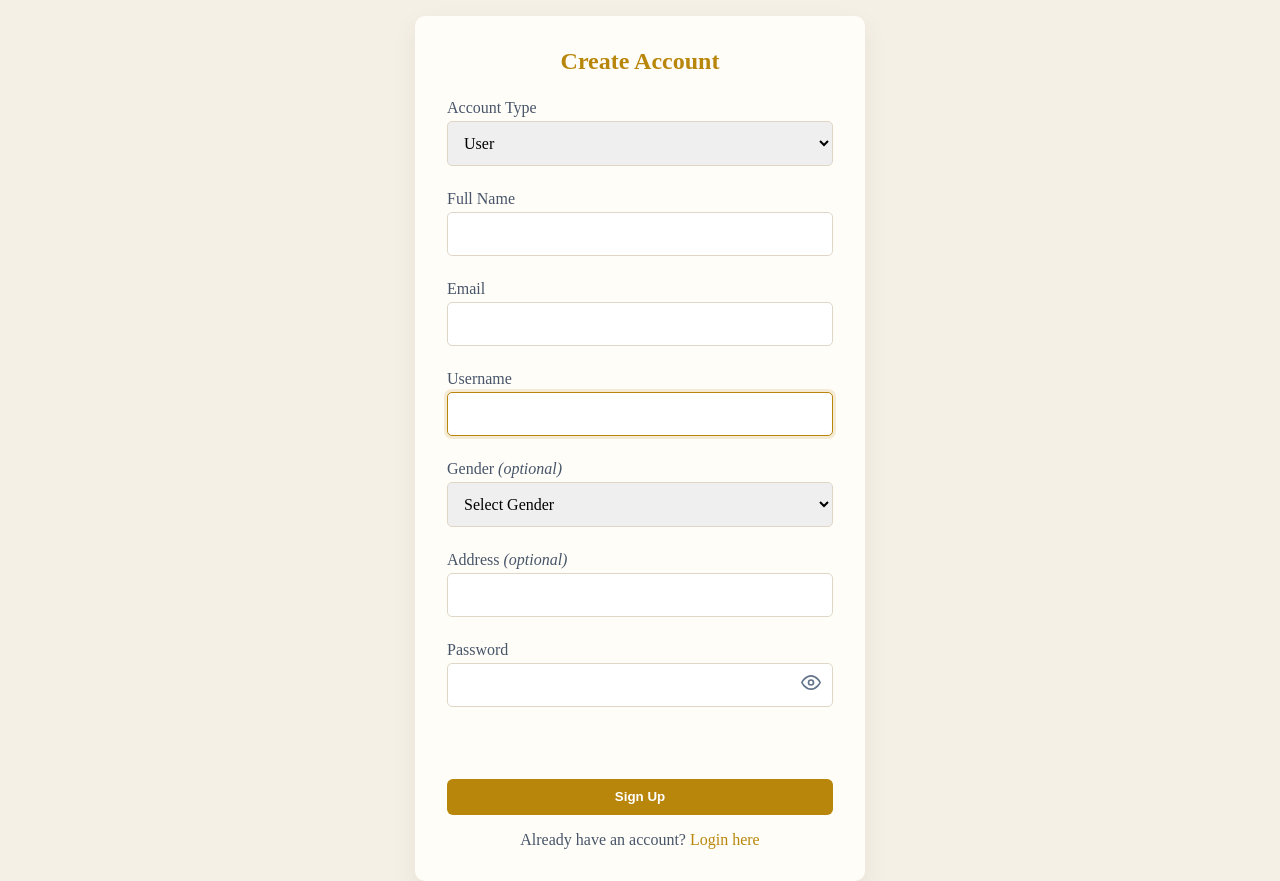
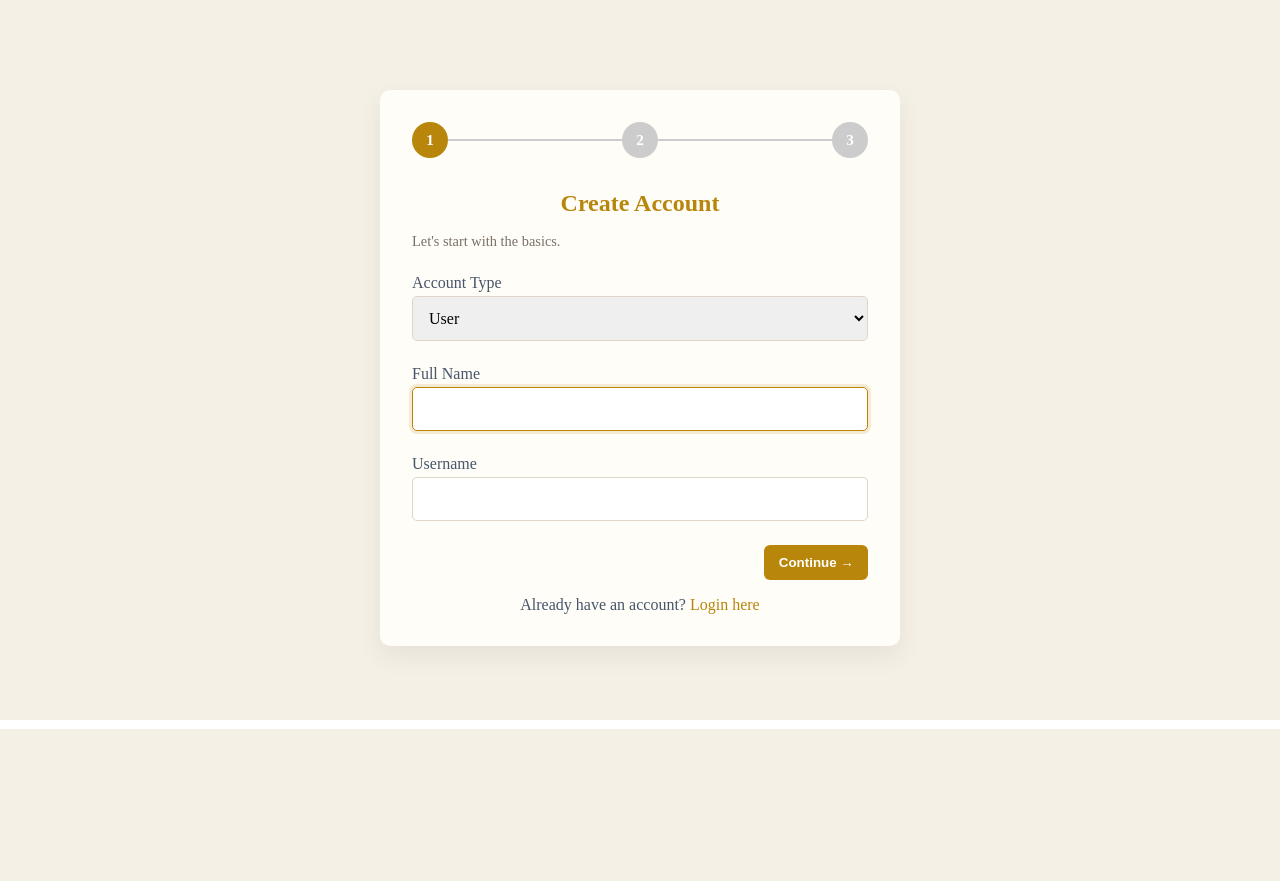
Before and after one commit to sz-747/Glint, a Flask app: page /signup in a window 1280 px wide. Shown: the part 71-952 px from the top of the page. After the commit the page ends 800 px from the top, so only its background shows below. Run offline with Flask 3, Linux system fonts and the light colour scheme.

Commit message:
refactor: changed to a phased signup form for better ux

```diff
--- a/static/style.css
+++ b/static/style.css
@@ -126,6 +126,7 @@
 
 .password-wrapper {
   position: relative;
+  width: 100%;
 }
 
 .password-wrapper input {
@@ -1386,3 +1387,100 @@
     margin: 0 auto;
   }
 }
+
+/* ===== Multi-step Signup ===== */
+.auth-card-wide {
+  max-width: 520px;
+}
+
+.step-indicator {
+  display: flex;
+  align-items: center;
+  justify-content: center;
+  gap: 0;
+  margin-bottom: 2rem;
+}
+
+.step-circle {
+  width: 36px;
+  height: 36px;
+  border-radius: 50%;
+  background: #ccc;
+  color: #fff;
+  font-weight: 700;
+  font-size: 0.95rem;
+  display: flex;
+  align-items: center;
+  justify-content: center;
+  flex-shrink: 0;
+  transition: background 0.3s;
+}
+
+.step-circle.active {
+  background: var(--brand);
+}
+
+.step-circle.completed {
+  background: var(--brand-dark);
+}
+
+.step-line {
+  flex: 1;
+  height: 2px;
+  background: #ccc;
+  min-width: 60px;
+  transition: background 0.3s;
+}
+
+.step-line.completed {
+  background: var(--brand-dark);
+}
+
+.form-step {
+  display: none;
+}
+
+.form-step.active {
+  display: block;
+}
+
+.step-subtitle {
+  color: var(--text-muted);
+  font-size: 0.9rem;
+  margin-bottom: 1.5rem;
+  margin-top: -0.5rem;
+}
+
+.step-nav {
+  display: flex;
+  justify-content: space-between;
+  align-items: center;
+  margin-top: 1.5rem;
+}
+
+.step-nav-end {
+  justify-content: flex-end;
+}
+
+.optional-badge {
+  font-size: 0.7rem;
+  font-weight: 600;
+  background: var(--bg-panel);
+  color: var(--text-muted);
+  border: 1px solid #ccc;
+  border-radius: 4px;
+  padding: 2px 7px;
+  vertical-align: middle;
+  margin-left: 6px;
+}
+
+/* Override auth-card full-width submit button for multi-step nav */
+.auth-card .step-nav .btn-primary {
+  width: auto;
+  margin-top: 0;
+}
+
+.auth-card .step-nav .btn-secondary {
+  width: auto;
+  margin-top: 0;
+}
--- a/templates/signup.html
+++ b/templates/signup.html
@@ -7,17 +7,28 @@
 <!-- Main content block for signup page -->
 {% block content %}
 <div class="auth-container">
-    <div class="auth-card">
-        <!-- Page heading for user orientation -->
-        <h2>Create Account</h2>
+    <div class="auth-card auth-card-wide">
+        <!-- Step indicator: 3 circles connected by lines -->
+        <div class="step-indicator">
+            <div class="step-circle active" id="circle-1">1</div>
+            <div class="step-line" id="line-1"></div>
+            <div class="step-circle" id="circle-2">2</div>
+            <div class="step-line" id="line-2"></div>
+            <div class="step-circle" id="circle-3">3</div>
+        </div>
 
         <!--
-        Signup form using POST method for security
-        action="{{ url_for('signup') }}" ensures form submits to /signup route
-        Data is sent securely in request body, not URL
+        Signup form using POST method for security.
+        All steps are inside one form so all field values are submitted together.
         -->
-        <form method="POST" action="{{ url_for('signup') }}">
-            <!-- Role selection dropdown -->
+        <form method="POST" action="{{ url_for('signup') }}" id="signup-form" novalidate>
+
+            <!-- ===== STEP 1: Account details ===== -->
+            <div class="form-step active" id="step-1">
+                <h2>Create Account</h2>
+                <p class="step-subtitle">Let's start with the basics.</p>
+
+                <!-- Account type selection -->
                 <div class="form-group">
                     <label for="role">Account Type</label>
                     <select id="role" name="role" required>
@@ -26,35 +37,59 @@
                     </select>
                 </div>
 
-            <!-- Identity Group -->
+                <!-- Full name -->
                 <div class="form-group">
                     <label for="name">Full Name</label>
-                <input type="text" id="name" name="name" required>
+                    <input type="text" id="name" name="name" required autofocus>
                 </div>
 
+                <!-- Username -->
+                <div class="form-group">
+                    <label for="username">Username</label>
+                    <input type="text" id="username" name="username" required>
+                </div>
+
+                <div class="step-nav step-nav-end">
+                    <button type="button" class="btn-primary" onclick="nextStep(1)">Continue &rarr;</button>
+                </div>
+            </div>
+
+            <!-- ===== STEP 2: Security ===== -->
+            <div class="form-step" id="step-2">
+                <h2>Sign In Details</h2>
+                <p class="step-subtitle">How will you log in?</p>
+
+                <!-- Email -->
                 <div class="form-group">
                     <label for="email">Email</label>
-                <input type="text" id="email" name="email" required>
+                    <div class="password-wrapper">
+                        <input type="email" id="email" name="email" required>
+                    </div>
                 </div>
 
+                <!-- Password with visibility toggle -->
                 <div class="form-group">
-                <label for="username">Username</label>
-                <!--
-                - type="text" for username input
-                - id="username" connects label to input for accessibility (clicking label focuses input)
-                - name="username" is the key Flask retrieves via request.form.get('username')
-                - required attribute prevents submission with empty username
-                - autofocus puts cursor in this field immediately for better UX
-                -->
-                <input type="text" id="username" name="username" required autofocus>
-
-                <!--
-                Small hint text to inform users about admin role assignment
-                This relates to the logic in app.py: role = 'admin' if 'admin' in username.lower() else 'user'
-                -->
+                    <label for="password">Password</label>
+                    <div class="password-wrapper">
+                        <input type="password" id="password" name="password" required minlength="6" autocomplete="new-password">
+                        <button type="button" class="password-toggle" onclick="togglePassword('password', this)">
+                            <svg xmlns="http://www.w3.org/2000/svg" width="20" height="20" viewBox="0 0 24 24" fill="none" stroke="currentColor" stroke-width="2" stroke-linecap="round" stroke-linejoin="round"><path d="M1 12s4-8 11-8 11 8 11 8-4 8-11 8-11-8-11-8z"></path><circle cx="12" cy="12" r="3"></circle></svg>
+                        </button>
+                    </div>
                 </div>
 
-            <!-- Profile Group -->
+                <div class="step-nav">
+                    <button type="button" class="btn-secondary" onclick="prevStep(2)">&larr; Back</button>
+                    <button type="button" class="btn-primary" onclick="nextStep(2)">Continue &rarr;</button>
+                </div>
+            </div>
+
+            <!-- ===== STEP 3: Optional profile info ===== -->
+            <div class="form-step" id="step-3">
+                <h2>Profile <span class="optional-badge">Optional</span></h2>
+                <p class="step-subtitle">Add a bit more about yourself — you can skip this.</p>
+
+                <!-- Gender (optional) -->
                 <div class="form-group">
                     <label for="gender">Gender <i>(optional)</i></label>
                     <select id="gender" name="gender">
@@ -66,35 +101,69 @@
                     </select>
                 </div>
 
+                <!-- Address (optional) -->
                 <div class="form-group">
                     <label for="address">Address <i>(optional)</i></label>
                     <input type="text" id="address" name="address">
                 </div>
 
-            <!-- Security Group -->
-            <div class="form-group">
-                <label for="password">Password</label>
-                <!--
-                - type="password" masks the input for security
-                - name="password" matches request.form.get('password') in app.py
-                - required ensures user cannot submit without password
-                - minlength="6" enforces minimum password length for basic security
-                  (HTML5 validation happens before form submission)
-                -->
-                <div class="password-wrapper">
-                    <input type="password" id="password" name="password" required minlength="6" autocomplete="new-password">
-                    <button type="button" class="password-toggle" onclick="togglePassword('password', this)">
-                        <svg xmlns="http://www.w3.org/2000/svg" width="20" height="20" viewBox="0 0 24 24" fill="none" stroke="currentColor" stroke-width="2" stroke-linecap="round" stroke-linejoin="round"><path d="M1 12s4-8 11-8 11 8 11 8-4 8-11 8-11-8-11-8z"></path><circle cx="12" cy="12" r="3"></circle></svg>
-                    </button>
+                <div class="step-nav">
+                    <button type="button" class="btn-secondary" onclick="prevStep(3)">&larr; Back</button>
+                    <button type="submit" class="btn-primary">Sign Up</button>
                 </div>
             </div>
 
-            <!-- Submit button to create new account -->
-            <button type="submit" class="btn-primary">Sign Up</button>
         </form>
 
         <!-- Footer link to login page for existing users -->
         <p class="auth-footer">Already have an account? <a href="{{ url_for('login') }}">Login here</a></p>
     </div>
 </div>
+
+<script>
+    let currentStep = 1;
+
+    function showStep(n) {
+        // Hide all steps
+        document.querySelectorAll('.form-step').forEach(s => s.classList.remove('active'));
+        // Show target step
+        document.getElementById('step-' + n).classList.add('active');
+
+        // Update step circles
+        for (let i = 1; i <= 3; i++) {
+            const circle = document.getElementById('circle-' + i);
+            circle.classList.remove('active', 'completed');
+            if (i < n) circle.classList.add('completed');
+            else if (i === n) circle.classList.add('active');
+        }
+
+        // Update connector lines
+        for (let i = 1; i <= 2; i++) {
+            const line = document.getElementById('line-' + i);
+            line.classList.toggle('completed', i < n);
+        }
+
+        currentStep = n;
+    }
+
+    function nextStep(fromStep) {
+        // Validate all required inputs in the current step
+        const step = document.getElementById('step-' + fromStep);
+        const inputs = step.querySelectorAll('input[required], select[required]');
+        let valid = true;
+
+        inputs.forEach(input => {
+            if (!input.checkValidity()) {
+                input.reportValidity();
+                valid = false;
+            }
+        });
+
+        if (valid) showStep(fromStep + 1);
+    }
+
+    function prevStep(fromStep) {
+        showStep(fromStep - 1);
+    }
+</script>
 {% endblock %}
```
Lines whose indentation alone changed are shown as unchanged.
